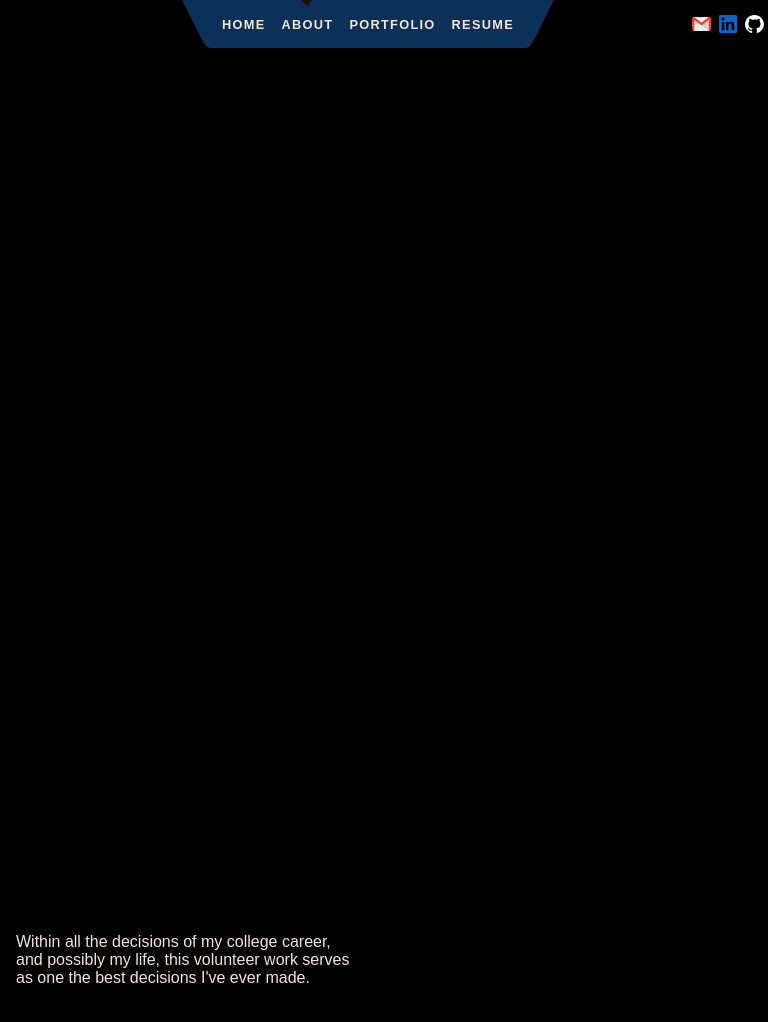
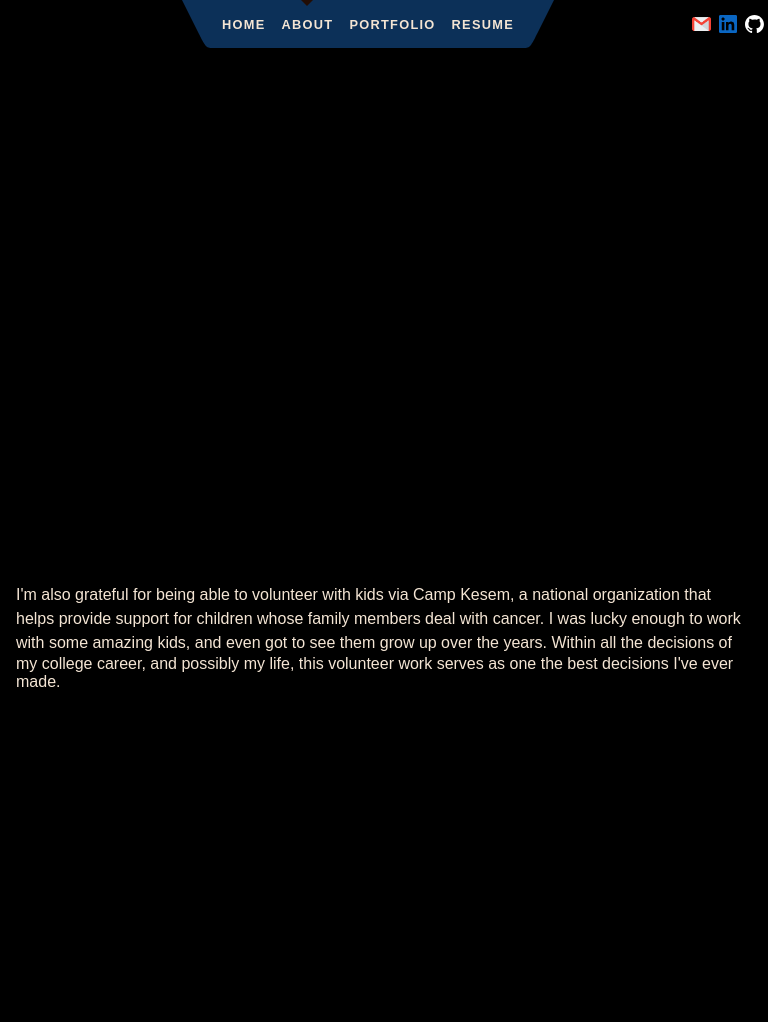
Before and after one commit to asbauer/mywebsite, a SvelteKit app: page /about in a window 768 px wide. Shown: the top 1022 px of the page. Built offline with nearby package versions, Linux system fonts and the light colour scheme.

Commit message:
Attempting to fix ipad spacing grid

```diff
--- a/src/routes/Header.svelte
+++ b/src/routes/Header.svelte
@@ -86,6 +86,7 @@
 		display: flex;
 		width: 3em;
 		height: 3em;
+		object-fit: contain;
 	}
 
 	#corner-socials {
--- a/src/routes/about/+page.svelte
+++ b/src/routes/about/+page.svelte
@@ -74,31 +74,32 @@
         </p>
 
 
-        <p id="kesem-start" class="slide-in-from-bottom lg-view">
+        <p id="kesem-start" class="slide-in-from-bottom desktop-view">
             I'm also grateful for being able to volunteer with kids via Camp Kesem, a national
             organization that helps provide support for children whose family members
             deal with cancer.
             I was lucky enough to work with some amazing kids, and even got to see them grow up over the years.
 
         </p>
-        <aside id="kesem-end" class="lg-view">
+        <aside id="kesem-end" class="desktop-view">
             Within all the decisions of my college career, and possibly my life, this volunteer work serves as one the best decisions I've ever made.
 
         </aside>
         </div>
 
-        <p id="kesem-start" class="slide-in-from-bottom">
+        <div class="ipad-div">
+        <p id="kesem-start" class="slide-in-from-bottom ipad-view sm-view">
             I'm also grateful for being able to volunteer with kids via Camp Kesem, a national
             organization that helps provide support for children whose family members
             deal with cancer.
             I was lucky enough to work with some amazing kids, and even got to see them grow up over the years.
 
         </p>
-        <aside id="kesem-end">
+        <aside id="kesem-end" class="slide-in-from-bottom ipad-view sm-view">
             Within all the decisions of my college career, and possibly my life, this volunteer work serves as one the best decisions I've ever made.
 
         </aside>
-
+        </div>
             <p id="text3-end" hidden>
                 Within all the decisions of my college career, and possibly my life, this volunteer work serves as one the best decisions I've ever made.
 
@@ -469,9 +470,9 @@ h2#education {
 }
 
 
-@media screen and (min-width:765px) {
+@media screen and (min-width:500px) {
 
-    .sm-view{
+    .sm-view, .ipad-view{
         display:none ;
     }
 
@@ -656,7 +657,25 @@ p {
    /*End of Desktop Margins 2*/
 }
 
+/*ipad adjust paragraphs */
+@media screen and (min-width: 501px) and (max-width: 925px) {
 
+
+    .desktop-view {
+        display: none;
+    }
+
+    .ipad-view {
+        display: contents;
+    }
+
+    .ipad-div {
+        grid-column: 1 /span 2;
+    }
+
+
+
+}
    @media  screen and (max-width:500px){
 
     .lg-view {
```
